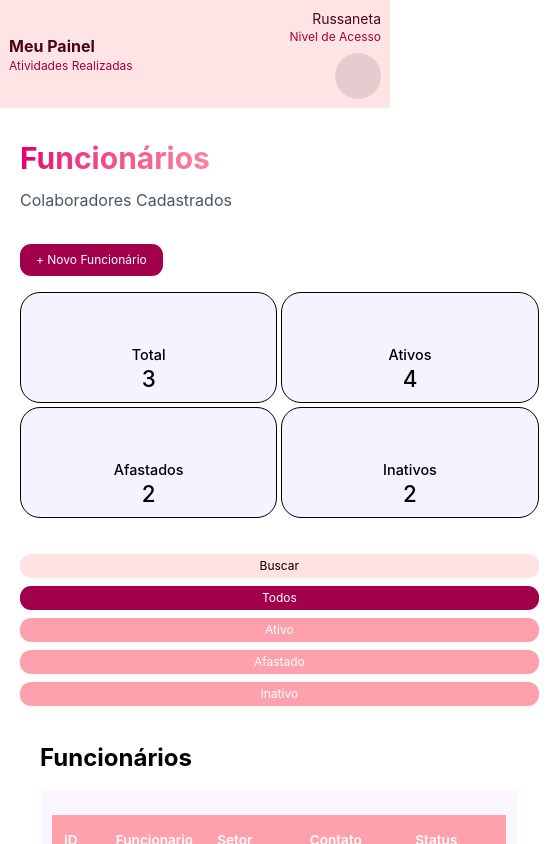
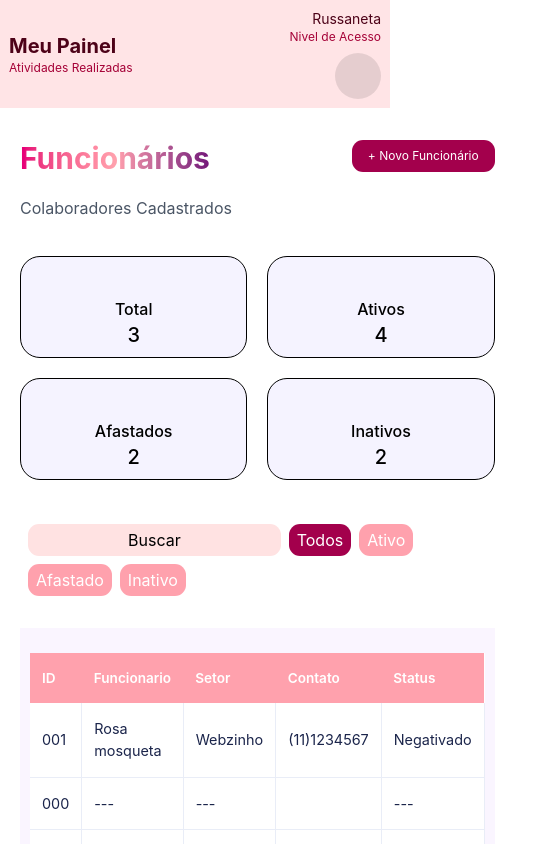
Before and after one commit to C3cis/Projeto-Gestao-go, a Vue app: page /#/funcionarios in a window 390 px wide. Shown: the top 844 px of the page, 559 px wide, since content can reach past the window. Built offline with nearby package versions, Linux system fonts and the light colour scheme; some icons are missing.

Commit message:
Corrigindo as aplicacoes da responsividade

```diff
--- a/src/components/cabecalho.vue
+++ b/src/components/cabecalho.vue
@@ -9,9 +9,9 @@
 </script>
 
 <template>
-    <header class="flex items-center justify-between p-2.25 sm:w-full  bg-rose-100 mb-3">
+    <header class="flex flex-wrap items-center justify-between p-2.25 sm:w-full  bg-rose-100 mb-3">
       <div>
-        <h1 class="text-md font-bold text-rose-950">Meu Painel</h1>
+        <h1 class="text-xl font-bold text-rose-950">Meu Painel</h1>
         <p class="text-xs text-rose-800">Atividades Realizadas</p>
       </div>
         <div class=" text-right">
--- a/src/components/card.vue
+++ b/src/components/card.vue
@@ -10,20 +10,18 @@
 
 <template>
   <!-- Card de status -->
-  <article class="flex flex-col items-center gap-3 rounded-[20px] border border-black bg-violet-50 p-2 text-xs
-    sm:flex-row sm:items-center  sm:p-6 sm:text-sm
-    lg:flex-row lg:items-center lg:p-4 lg:text-lg
-    xl:flex-row xl:items-center xl:p-4 xl:text-xl ">
+  <article class="flex flex-col  rounded-[20px] border border-black bg-violet-50 p-2 text-xs">
     <div class=" text-[2rem] text-rose-900">
       <Icon :icon="icone" />
     </div>
 
     <div>
-      <h3 class="text-[0.9rem] font-medium">
+      <h3 class="text-base text-center font-medium
+      sm:text-center sm:text-base">
         {{ titulo }}
       </h3>
 
-      <p class="text-[1.4rem] font-medium">
+      <p class="text-xl text-center font-medium">
         {{ valor }}
       </p>
     </div>
--- a/src/components/cardHist.vue
+++ b/src/components/cardHist.vue
@@ -13,22 +13,22 @@ defineProps({
 </script>
 
 <template>
-    <article class="rounded-[20px] border border-black bg-violet-50  text-justify ">
+    <article class="flex flex-col  rounded-[20px] border border-black bg-violet-50 p-2 text-xs">
 
-    <div class="text-[1.3rem] p-2">
-        <Icon :icon="icone" class="text-[1.6rem] text-amber-950"/>
+    <div class="text-xl p-2">
+        <Icon :icon="icone" class="text-3xl text-amber-950"/>
+
         <div class="flex items-center mb-1 gap-12 text-[2rem] ">
-
-     <h3 class="flex items-center m-2 text-[0.8rem] font-medium gap-1">
+     <h3 class="flex-wrap items-center m-2 text-base font-medium gap-1">
             {{ titulo }}</h3>
 
-      <h2 class="text-[0.7rem] text-rose-800 font-medium border-2 border-rose-800 bg-red-100 rounded-[20rem] mb-8 p-[0.2rem] "> {{ status }}</h2>
+      <h2 class="text-xs text-rose-800 font-medium border-2 border-rose-800 bg-red-100 rounded-[20rem] mb-4 p-[0.2rem] text-left "> {{ status }}</h2>
         </div>
-            <p class="text-[0.7rem] font-medium mb-3.5">
+            <p class="text-xs font-medium mb-3.5">
                 {{ conteudo }}
             </p>
 
-        <div class="flex justify-content m-3 gap-9">
+        <div class="flex-wrap justify-content m-3 gap-9">
               <p class=" text-[0.5rem] font-medium">
                 {{ "Data de Abertura: " + dataAberto }}
             </p>
--- a/src/pages/equipamentos.vue
+++ b/src/pages/equipamentos.vue
@@ -27,13 +27,17 @@ import Tabelas from '../components/tabelas.vue'
 
 <template>
  <section class="mb-9">
-    <div class="flex items-center justify-between mb-2 ">
+    <div class="flex flex-wrap items-center justify-between mb-2 ">
     <h1 class="text-3xl bg-linear-to-r from-pink-600 via-rose-300 to-fuchsia-900 bg-clip-text text-transparent font-bold mb-1.5 mt-1.5">Equipamentos</h1>
-         <Botoes tipo="medio" texto="+ Novo Equipamento" cor="rosao" />
+         <Botoes class="text-xs mb-4" tipo="medio" texto="+ Novo Equipamento" cor="rosao" />
     </div>
     <p class="text-gray-600 text-[0.9rem]">Equipamentos Cadastrados</p>
   </section>
-  <section class="grid grid-cols-4 gap-5 mb-6 xl:grid-cols-6 sm:grid-cols-2 sm:gap-3">
+  <section class="grid grid-cols-2 gap-5 text-justify mb-9
+   sm:grid-cols-2 sm:gap-3
+   md:grid-cols-2 md:text-base
+   lg:grid-cols-4 lg:text-lg
+   xl:grid-cols-5 xl: text-xl">
     <Card
       v-for="card in meusCards"
       :key="card.titulo"
@@ -41,7 +45,7 @@ import Tabelas from '../components/tabelas.vue'
       :valor="card.valor"
       :icone="card.icone" />
   </section>
-  <section class="flex items-center p-1.5 gap-3 mb-5">
+  <section class="flex flex-wrap p-2 mb-6 gap-2">
 
     <Botoes v-for="botoes in BotoesBusca"
       :texto="botoes.texto"
--- a/src/pages/funcionarios.vue
+++ b/src/pages/funcionarios.vue
@@ -26,20 +26,22 @@ import Tabelas from '../components/tabelas.vue'
 </script>
 
 <template>
- <section class="grid grid-cols-1">
-    <div>
+ <section class="mb-9">
+    <div class="flex flex-wrap items-center justify-between mb-2 ">
     <h1 class="text-3xl
      bg-linear-to-r from-pink-600 via-rose-300 to-fuchsia-900 bg-clip-text text-transparent font-bold mb-3">Funcionários</h1>
+      <Botoes class="text-xs mb-4" tipo="medio" texto="+ Novo Funcionário" cor="rosao" />
+      </div>
       <p class="text-gray-600 mb-8">Colaboradores Cadastrados</p>
-         <Botoes class="text-xs mb-4" tipo="medio" texto="+ Novo Funcionário" cor="rosao" />
-    </div>
+
+
 
   </section>
-  <section class="grid grid-cols-2 gap-1 text-center mb-9
+  <section class="grid grid-cols-2 gap-5 text-justify mb-9
    sm:grid-cols-2 sm:gap-3
-   md:grid-cols-4
-   lg:grid-cols-8
-   xl:grid-cols-4">
+   md:grid-cols-2 md:text-base
+   lg:grid-cols-4 lg:text-lg
+   xl:grid-cols-5 xl: text-xl">
     <Card
       v-for="card in meusCards"
       :key="card.titulo"
@@ -47,12 +49,7 @@ import Tabelas from '../components/tabelas.vue'
       :valor="card.valor"
       :icone="card.icone" />
   </section>
-  <section class="flex flex-col gap-2 mb-2 text-xs
-  sm:gap-3
-   md:grid-cols-4
-   lg:grid-cols-8
-   xl:grid-cols-4
-  ">
+  <section class="flex flex-wrap p-2 mb-6 gap-2">
     <Botoes v-for="botoes in BotoesBusca"
       :texto="botoes.texto"
       :tipo="botoes.tamanho"
@@ -61,10 +58,7 @@ import Tabelas from '../components/tabelas.vue'
   </section>
 
   <section>
-    <div class="mt-4 rounded-xl bg-white p-5">
-     <h2 class="text-2xl font-bold">Funcionários</h2>
-      <div class="flex items-center justify-between mb-4 px-0.5 p-4">
-
+    <div>
       <Tabelas
         :colunas="[
           { titulo: 'ID', chave: 'id' },
@@ -74,7 +68,6 @@ import Tabelas from '../components/tabelas.vue'
           { titulo: 'Status', chave: 'status'}
         ]"
         :dados="Funcionarios" /><br/>
-        </div>
     </div>
   </section>
 </template>
--- a/src/pages/manutencao.vue
+++ b/src/pages/manutencao.vue
@@ -31,13 +31,17 @@ const Manutencoes = [
 
 <template>
     <section class="mb-9">
-    <div class="flex items-center justify-between mb-2 ">
+    <div class="flex flex-wrap items-center justify-between mb-2 ">
     <h1 class="text-3xl bg-linear-to-r from-pink-600 via-rose-300 to-fuchsia-900 bg-clip-text text-transparent font-bold mb-1.5 mt-1.5">Manutenções</h1>
-         <Botoes tipo="medio" texto="+ Nova Manutenção" cor="rosao" />
+         <Botoes class="text-xs mb-4" tipo="medio" texto="+ Nova Manutenção" cor="rosao" />
     </div>
     <p class="text-gray-600 text-[0.9rem]">Manutenções Cadastradas</p>
   </section>
-  <section class="grid grid-cols-4 gap-5 mb-6 xl:grid-cols-6 sm:grid-cols-2 sm:gap-3">
+  <section class="grid grid-cols-2 gap-5 text-justify mb-9
+   sm:grid-cols-2 sm:gap-3
+   md:grid-cols-2 md:text-base
+   lg:grid-cols-4 lg:text-lg
+   xl:grid-cols-5 xl: text-xl">
     <Card
       v-for="card in meusCards"
       :key="card.titulo"
@@ -45,7 +49,7 @@ const Manutencoes = [
       :valor="card.valor"
       :icone="card.icone" />
   </section>
-  <section class="flex items-center p-1.5 gap-3 mb-4">
+  <section class="flex flex-wrap p-2 mb-6 gap-2">
 
     <Botoes v-for="botoes in BotoesBusca"
       :texto="botoes.texto"
@@ -54,7 +58,11 @@ const Manutencoes = [
     />
   </section>
   <section >
-    <div class="grid grid-cols-3 place-items-center gap-4 ">
+    <div class="grid grid-cols-1 gap-4 mb-9
+    sm:grid-cols-2 sm:gap-3
+   md:grid-cols-1 md:text-xs md:gap-4
+   lg:grid-cols-2 lg:text-lg
+   xl:grid-cols-3 xl: text-xl">
 
       <CardHist
         v-for="card in Manutencoes"
--- a/src/pages/painel_geral.vue
+++ b/src/pages/painel_geral.vue
@@ -25,11 +25,11 @@
     </div>
     <p class="text-gray-600">Visão geral do sistema e Pendências</p>
   </section>
-  <section class="grid grid-cols-2 gap-5 text-center
+  <section class="grid grid-cols-2 gap-5 text-justify mb-9
    sm:grid-cols-2 sm:gap-3
-   md:grid-cols-4
-   lg:grid-cols-8
-   xl:grid-cols-4">
+   md:grid-cols-2 md:text-base
+   lg:grid-cols-4 lg:text-lg
+   xl:grid-cols-5 xl: text-xl">
    <Card
       v-for="card in meusCards"
       :key="card.titulo"
--- a/src/pages/pedidos.vue
+++ b/src/pages/pedidos.vue
@@ -26,13 +26,17 @@ const BotoesBusca = [
 </script>
 <template>
   <section class="mb-9 f">
-    <div class="flex items-center justify-between mb-2 ">
+    <div class="flex flex-wrap items-center justify-between mb-2 ">
     <h1 class="text-3xl mb-1.5 mt-1.5 bg-linear-to-r from-pink-600 via-rose-300 to-fuchsia-900 bg-clip-text text-transparent font-bold">Pedidos</h1>
-         <Botoes tipo="medio" texto="+ Novo Pedido" cor="rosao" />
+         <Botoes class="text-xs mb-4" tipo="medio" texto="+ Novo Pedido" cor="rosao" />
     </div>
     <p class="text-gray-600 text-[0.9rem]">Gerencie os pedidos realizados por seus clientes</p>
   </section>
-  <section class="grid grid-cols-4 gap-5 mb-6 xl:grid-cols-6 sm:grid-cols-2 sm:gap-3">
+  <section class="grid grid-cols-2 gap-5 text-justify mb-9
+   sm:grid-cols-2 sm:gap-3
+   md:grid-cols-2 md:text-base
+   lg:grid-cols-4 lg:text-lg
+   xl:grid-cols-5 xl: text-xl">
     <Card
       v-for="card in meusCards"
       :key="card.titulo"
@@ -40,7 +44,7 @@ const BotoesBusca = [
       :valor="card.valor"
       :icone="card.icone" />
   </section>
-  <section class="flex items-center p-1.5 gap-3">
+  <section class="flex flex-wrap p-2 mb-6 gap-2">
 
     <Botoes v-for="botoes in BotoesBusca"
       :texto="botoes.texto"
@@ -50,7 +54,7 @@ const BotoesBusca = [
 
   </section>
   <section>
-      <div class="flex items-center justify-between mb-4 px-1 p-4">
+     <div>
       <Tabelas
         :colunas="[
           { titulo: 'ID do Pedido', chave: 'id' },
@@ -59,7 +63,7 @@ const BotoesBusca = [
           { titulo: 'Status', chave: 'status' },
         ]"
         :dados="Pedidos" /><br/>
-         </div>
+     </div>
     </section>
 </template>
 v-for="botoes in BotoesBusca"
```
